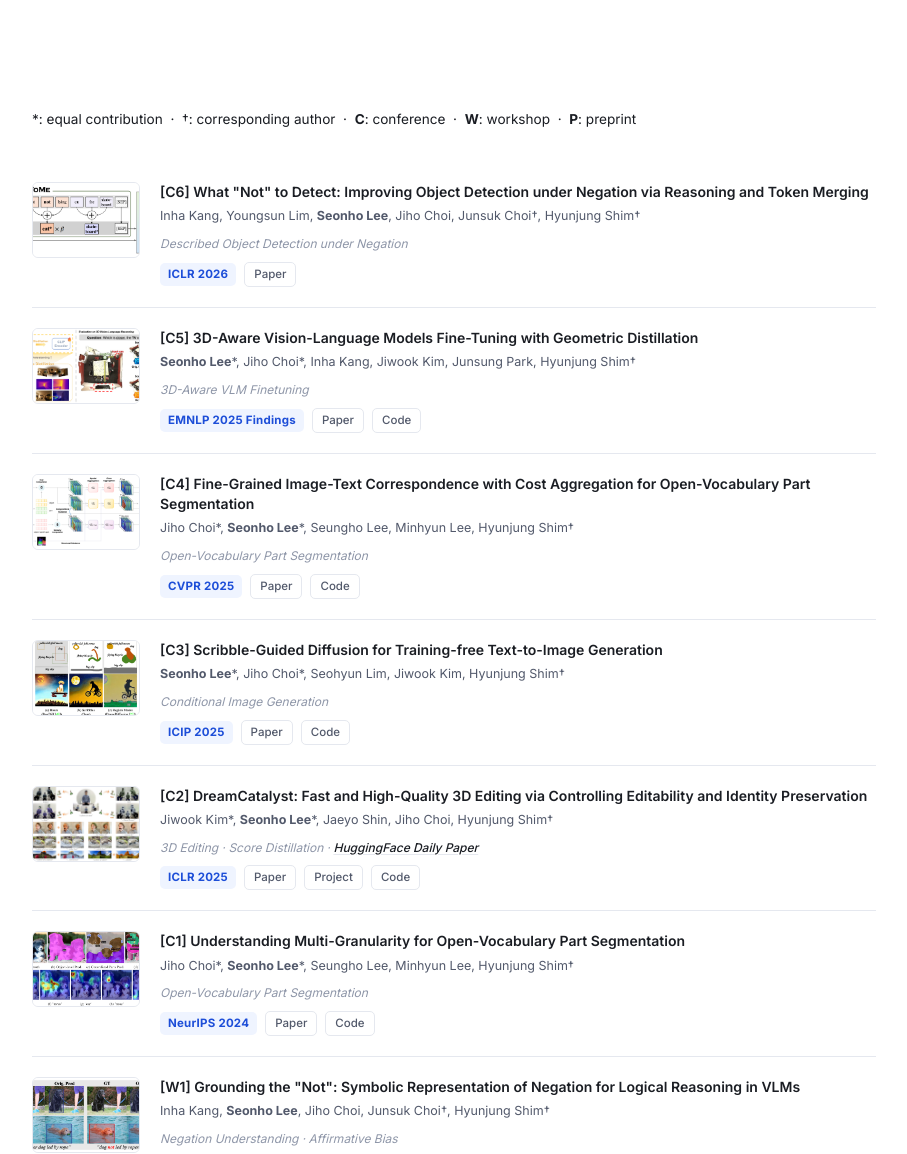
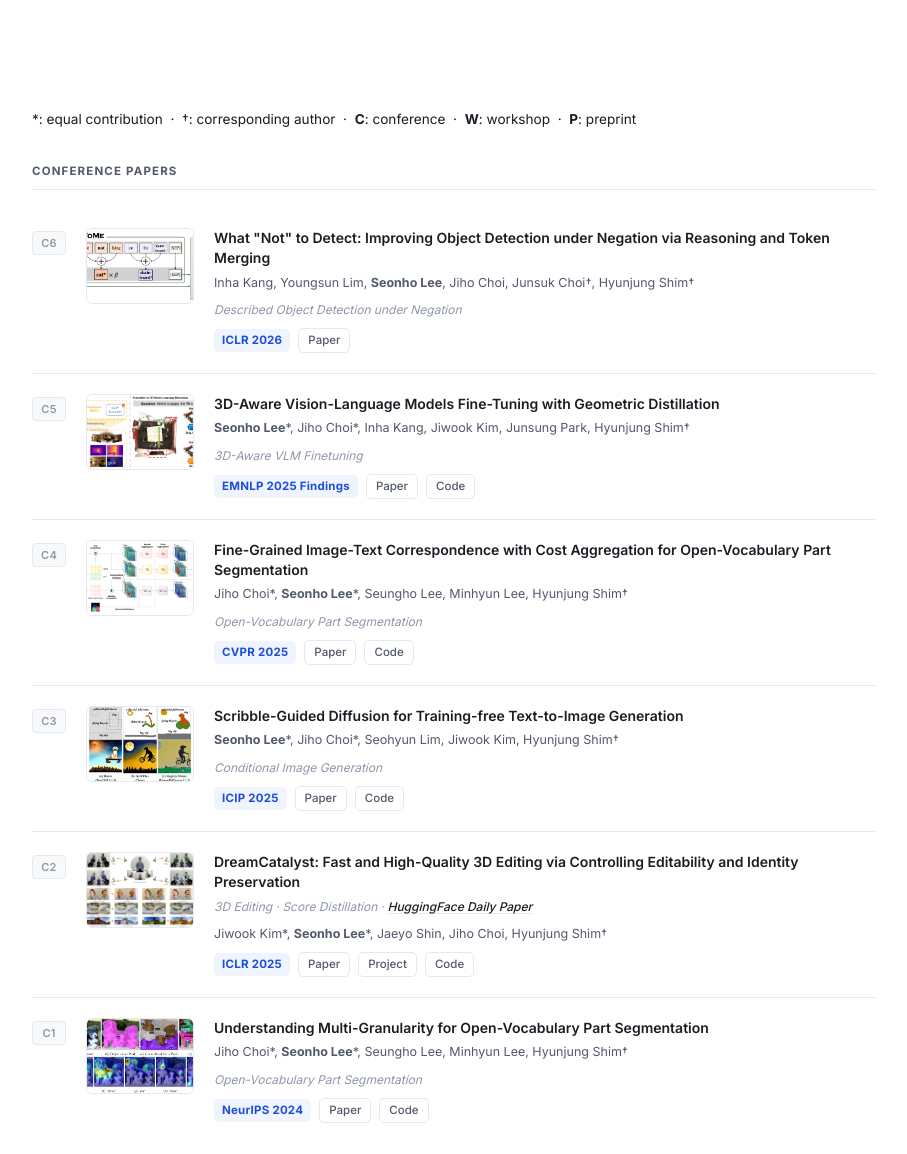
Before and after one commit to Glanceyes/Glanceyes.github.io, a Jekyll site: the page built from _pages/publications.md, in a window 1280 px wide and 1400 px high. Shown: the part 246-1400 px from the top of the window, without its empty margins (186-1093 px from the left). Built offline with Jekyll 4.4.1, drawn with Linux system fonts in a browser that asks for light colours; some of the changed text lies outside the part shown.

Commit message:
Fix publications sections, project thumbnails, and styling
- Publications: rewrite with 3 sections (Conference Papers / Workshop Papers / Preprints) with pub-index badge spans (C1-C6, W1, P1-P3); remove bracket labels from titles
- CSS: add .pub-index badge style, .pub-entry:target highlight, scroll-margin-top, .project-meta alias for flex layout, fix .project-meta-dot color
- Projects: rename 'Engineering & Personal Projects' → 'Personal Projects'
- Projects: save thumbnails locally (shrack/recjoon/kuvis) to avoid CDN hotlink issues

Co-Authored-By: Claude Sonnet 4.6 <noreply@anthropic.com>

```diff
--- a/_pages/publications.md
+++ b/_pages/publications.md
@@ -8,12 +8,15 @@ featured_image: /images/about/banner_image.jpg
 
 <p style="font-size:0.85rem; color:var(--text-muted); margin-bottom:2rem;">*: equal contribution &nbsp;·&nbsp; †: corresponding author &nbsp;·&nbsp; <b>C</b>: conference &nbsp;·&nbsp; <b>W</b>: workshop &nbsp;·&nbsp; <b>P</b>: preprint</p>
 
+<section>
+<div class="section-title">Conference Papers</div>
 <ul class="pub-list">
 
   <li class="pub-entry" id="c6">
+    <span class="pub-index">C6</span>
     <img class="pub-thumb" src="/images/about/publications/negtome.png" alt="NegToMe">
     <div class="pub-body">
-      <div class="pub-title">[C6] What "Not" to Detect: Improving Object Detection under Negation via Reasoning and Token Merging</div>
+      <div class="pub-title">What "Not" to Detect: Improving Object Detection under Negation via Reasoning and Token Merging</div>
       <div class="pub-authors">Inha Kang, Youngsun Lim, <b>Seonho Lee</b>, Jiho Choi, Junsuk Choi†, Hyunjung Shim†</div>
       <div class="pub-kw">Described Object Detection under Negation</div>
       <div class="pub-meta">
@@ -24,9 +27,10 @@ featured_image: /images/about/banner_image.jpg
   </li>
 
   <li class="pub-entry" id="c5">
+    <span class="pub-index">C5</span>
     <img class="pub-thumb" src="/images/about/publications/3d_aware_vlm.png" alt="3D-Aware VLM">
     <div class="pub-body">
-      <div class="pub-title">[C5] 3D-Aware Vision-Language Models Fine-Tuning with Geometric Distillation</div>
+      <div class="pub-title">3D-Aware Vision-Language Models Fine-Tuning with Geometric Distillation</div>
       <div class="pub-authors"><b>Seonho Lee</b>*, Jiho Choi*, Inha Kang, Jiwook Kim, Junsung Park, Hyunjung Shim†</div>
       <div class="pub-kw">3D-Aware VLM Finetuning</div>
       <div class="pub-meta">
@@ -38,9 +42,10 @@ featured_image: /images/about/banner_image.jpg
   </li>
 
   <li class="pub-entry" id="c4">
+    <span class="pub-index">C4</span>
     <img class="pub-thumb" src="/images/about/publications/partcatseg.png" alt="PartCATSeg">
     <div class="pub-body">
-      <div class="pub-title">[C4] Fine-Grained Image-Text Correspondence with Cost Aggregation for Open-Vocabulary Part Segmentation</div>
+      <div class="pub-title">Fine-Grained Image-Text Correspondence with Cost Aggregation for Open-Vocabulary Part Segmentation</div>
       <div class="pub-authors">Jiho Choi*, <b>Seonho Lee</b>*, Seungho Lee, Minhyun Lee, Hyunjung Shim†</div>
       <div class="pub-kw">Open-Vocabulary Part Segmentation</div>
       <div class="pub-meta">
@@ -52,9 +57,10 @@ featured_image: /images/about/banner_image.jpg
   </li>
 
   <li class="pub-entry" id="c3">
+    <span class="pub-index">C3</span>
     <img class="pub-thumb" src="/images/about/publications/scribblediff.png" alt="ScribbleDiff">
     <div class="pub-body">
-      <div class="pub-title">[C3] Scribble-Guided Diffusion for Training-free Text-to-Image Generation</div>
+      <div class="pub-title">Scribble-Guided Diffusion for Training-free Text-to-Image Generation</div>
       <div class="pub-authors"><b>Seonho Lee</b>*, Jiho Choi*, Seohyun Lim, Jiwook Kim, Hyunjung Shim†</div>
       <div class="pub-kw">Conditional Image Generation</div>
       <div class="pub-meta">
@@ -66,11 +72,12 @@ featured_image: /images/about/banner_image.jpg
   </li>
 
   <li class="pub-entry" id="c2">
+    <span class="pub-index">C2</span>
     <img class="pub-thumb" src="/images/about/publications/dreamcatalyst.png" alt="DreamCatalyst">
     <div class="pub-body">
-      <div class="pub-title">[C2] DreamCatalyst: Fast and High-Quality 3D Editing via Controlling Editability and Identity Preservation</div>
+      <div class="pub-title">DreamCatalyst: Fast and High-Quality 3D Editing via Controlling Editability and Identity Preservation</div>
+      <div class="pub-kw">3D Editing · Score Distillation · <a href="https://huggingface.co/papers/2407.11394" target="_blank">HuggingFace Daily Paper</a></div>
       <div class="pub-authors">Jiwook Kim*, <b>Seonho Lee</b>*, Jaeyo Shin, Jiho Choi, Hyunjung Shim†</div>
-      <div class="pub-kw">3D Editing · Score Distillation · <a href="https://huggingface.co/papers/2407.11394" target="_blank">HuggingFace Daily Paper</a></div>
       <div class="pub-meta">
         <span class="venue-badge conf">ICLR 2025</span>
         <a class="pub-link" href="https://arxiv.org/abs/2407.11394" target="_blank">Paper</a>
@@ -81,9 +88,10 @@ featured_image: /images/about/banner_image.jpg
   </li>
 
   <li class="pub-entry" id="c1">
+    <span class="pub-index">C1</span>
     <img class="pub-thumb" src="/images/about/publications/partclipseg.png" alt="PartCLIPSeg">
     <div class="pub-body">
-      <div class="pub-title">[C1] Understanding Multi-Granularity for Open-Vocabulary Part Segmentation</div>
+      <div class="pub-title">Understanding Multi-Granularity for Open-Vocabulary Part Segmentation</div>
       <div class="pub-authors">Jiho Choi*, <b>Seonho Lee</b>*, Seungho Lee, Minhyun Lee, Hyunjung Shim†</div>
       <div class="pub-kw">Open-Vocabulary Part Segmentation</div>
       <div class="pub-meta">
@@ -94,10 +102,18 @@ featured_image: /images/about/banner_image.jpg
     </div>
   </li>
 
+</ul>
+</section>
+
+<section>
+<div class="section-title">Workshop Papers</div>
+<ul class="pub-list">
+
   <li class="pub-entry" id="w1">
+    <span class="pub-index">W1</span>
     <img class="pub-thumb" src="/images/about/publications/covand.png" alt="CoVAND">
     <div class="pub-body">
-      <div class="pub-title">[W1] Grounding the "Not": Symbolic Representation of Negation for Logical Reasoning in VLMs</div>
+      <div class="pub-title">Grounding the "Not": Symbolic Representation of Negation for Logical Reasoning in VLMs</div>
       <div class="pub-authors">Inha Kang, <b>Seonho Lee</b>, Jiho Choi, Junsuk Choi†, Hyunjung Shim†</div>
       <div class="pub-kw">Negation Understanding · Affirmative Bias</div>
       <div class="pub-meta">
@@ -106,10 +122,18 @@ featured_image: /images/about/banner_image.jpg
     </div>
   </li>
 
+</ul>
+</section>
+
+<section>
+<div class="section-title">Preprints</div>
+<ul class="pub-list">
+
   <li class="pub-entry" id="p3">
+    <span class="pub-index">P3</span>
     <img class="pub-thumb" src="/images/about/publications/dr3d.png" alt="DR3D">
     <div class="pub-body">
-      <div class="pub-title">[P3] Dense Reward for Multi-View 3D Reasoning with Global Maps and Local Views</div>
+      <div class="pub-title">Dense Reward for Multi-View 3D Reasoning with Global Maps and Local Views</div>
       <div class="pub-authors">Jiho Choi*, <b>Seonho Lee</b>*, Seojeong Park, Hyunjung Shim†</div>
       <div class="pub-kw">Multi-View 3D Reasoning · Reinforcement Learning</div>
       <div class="pub-meta">
@@ -119,9 +143,10 @@ featured_image: /images/about/banner_image.jpg
   </li>
 
   <li class="pub-entry" id="p2">
+    <span class="pub-index">P2</span>
     <img class="pub-thumb" src="/images/about/publications/perceptual_judge.png" alt="Perceptual Judge">
     <div class="pub-body">
-      <div class="pub-title">[P2] Mitigating Perceptual Judgment Bias in Multimodal LLM-as-a-Judge via Perceptual Perturbation and Reward Modeling</div>
+      <div class="pub-title">Mitigating Perceptual Judgment Bias in Multimodal LLM-as-a-Judge via Perceptual Perturbation and Reward Modeling</div>
       <div class="pub-authors">Seojeong Park*, Jiho Choi*, Junyong Kang, <b>Seonho Lee</b>, Jaeyo Shin, Hyunjung Shim†</div>
       <div class="pub-kw">Multimodal LLM · Perceptual Judgment Bias</div>
       <div class="pub-meta">
@@ -131,9 +156,10 @@ featured_image: /images/about/banner_image.jpg
   </li>
 
   <li class="pub-entry" id="p1">
+    <span class="pub-index">P1</span>
     <img class="pub-thumb" src="/images/about/publications/waymoqa.png" alt="WaymoQA">
     <div class="pub-body">
-      <div class="pub-title">[P1] WaymoQA: A Multi-View Visual Question Answering Dataset for Safety-Critical Reasoning in Autonomous Driving</div>
+      <div class="pub-title">WaymoQA: A Multi-View Visual Question Answering Dataset for Safety-Critical Reasoning in Autonomous Driving</div>
       <div class="pub-authors">Seungjun Yu, <b>Seonho Lee</b>, Namho Kim, Jaeyo Shin, Junsung Park, Wonjeong Ryu, Raehyuk Jung, Hyunjung Shim†</div>
       <div class="pub-kw">Visual Question Answering · Safety-Critical Reasoning</div>
       <div class="pub-meta">
@@ -145,3 +171,4 @@ featured_image: /images/about/banner_image.jpg
   </li>
 
 </ul>
+</section>
--- a/css/style.scss
+++ b/css/style.scss
@@ -206,8 +206,10 @@ section { margin-bottom: 56px; }
 .pub-legend-full { display: flex; flex-wrap: wrap; gap: 8px; margin-bottom: 28px; }
 .pub-legend-full span { font-size: 12px; color: var(--text-light); background: var(--bg-alt); border: 1px solid var(--border); border-radius: 5px; padding: 3px 10px; }
 .pub-list { display: flex; flex-direction: column; }
-.pub-entry { display: flex; gap: 20px; padding: 20px 0; border-bottom: 1px solid var(--border); align-items: flex-start; }
+.pub-entry { display: flex; gap: 20px; padding: 20px 0; border-bottom: 1px solid var(--border); align-items: flex-start; scroll-margin-top: 80px; }
 .pub-entry:last-child { border-bottom: none; }
+.pub-entry:target { background: #eff6ff; border-radius: 8px; padding: 16px 14px; margin: 0 -14px; }
+.pub-index { font-size: 11px; font-weight: 600; color: var(--text-light); background: var(--bg-alt); border: 1px solid var(--border); border-radius: 4px; padding: 2px 6px; flex-shrink: 0; margin-top: 3px; letter-spacing: 0.02em; min-width: 34px; text-align: center; }
 .pub-thumb { width: 108px; height: 76px; border-radius: 6px; object-fit: cover; flex-shrink: 0; background: var(--bg-alt); border: 1px solid var(--border); }
 .pub-body { flex: 1; min-width: 0; }
 .pub-title { font-size: 14px; font-weight: 600; color: var(--text); line-height: 1.45; margin-bottom: 5px; }
@@ -267,8 +269,8 @@ section { margin-bottom: 56px; }
 .project-bullets a:hover { text-decoration-color: var(--text-mid); }
 .project-keywords { font-size: 12px; color: var(--text-light); margin-bottom: 12px; }
 .project-keywords span { font-weight: 500; color: var(--text-mid); }
-.project-meta-row { font-size: 12.5px; color: var(--text-light); margin-bottom: 12px; display: flex; align-items: center; gap: 8px; flex-wrap: wrap; }
-.project-meta-dot { color: var(--border); }
+.project-meta-row, .project-meta { font-size: 12.5px; color: var(--text-light); margin-bottom: 12px; display: flex; align-items: center; gap: 8px; flex-wrap: wrap; }
+.project-meta-dot { color: var(--text-light); }
 .project-links { display: flex; gap: 7px; flex-wrap: wrap; }
 .project-link { font-size: 12px; font-weight: 500; color: var(--text-mid); border: 1px solid var(--border); border-radius: 5px; padding: 4px 12px; text-decoration: none; transition: border-color 0.15s, color 0.15s; }
 .project-link:hover { border-color: var(--accent); color: var(--accent); }
```
Also changed, not shown: _pages/projects.md (+4 -4 lines), projects/index.html (+4 -4 lines), images/projects/kuvis.png (added), images/projects/recjoon.png (added), images/projects/shrack.png (added).
